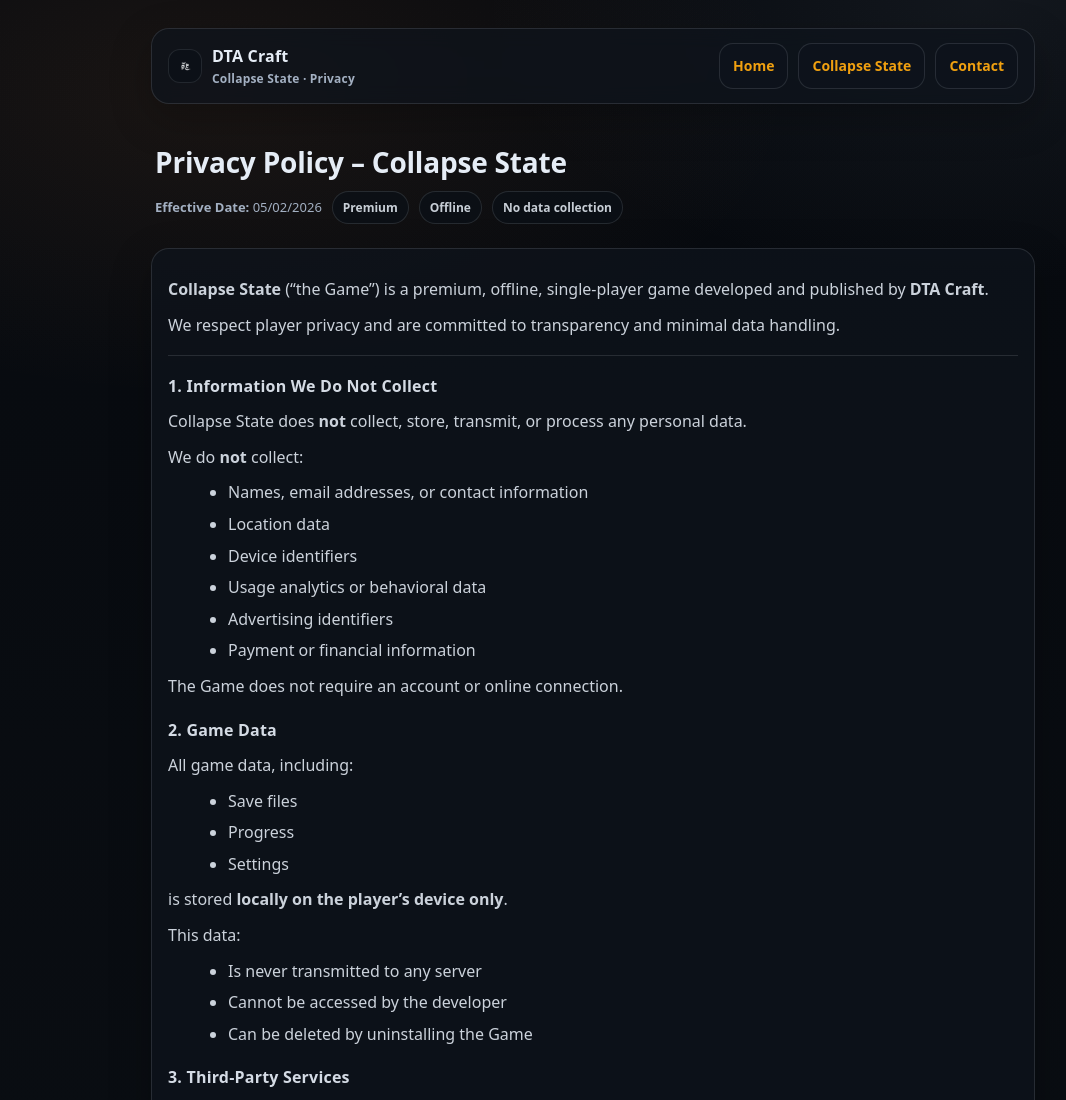
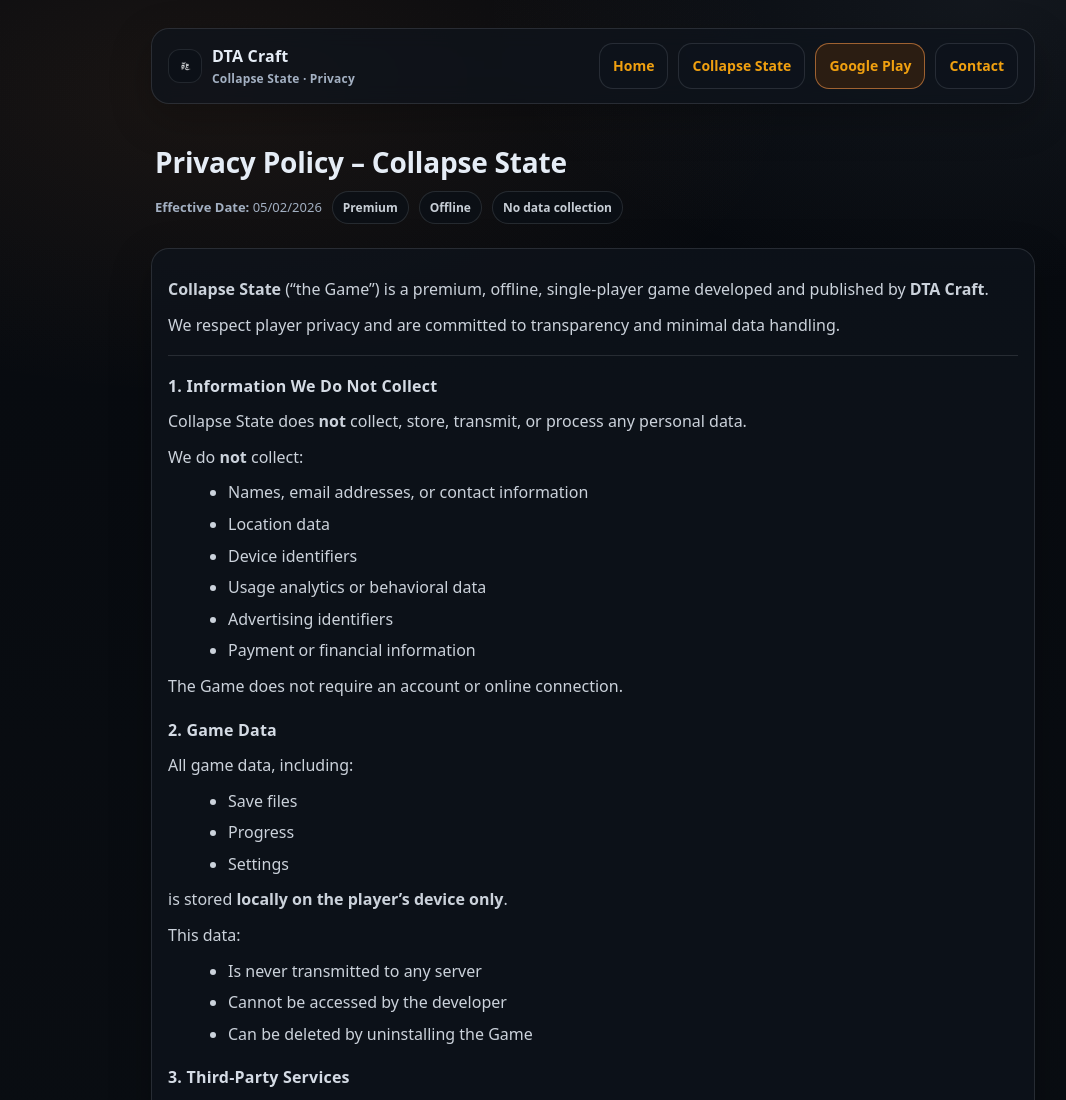
Before and after one commit to dtacraft/dtacraft-site, a plain HTML site: page dtacraft-site/collapse-state/privacy-policy.html in a window 1280 px wide. Shown: the top 1100 px of the page, without its empty margins (47-1113 px from the left). Drawn offline with Linux system fonts and the light colour scheme.

Commit message:
Update privacy-policy.html

```diff
--- a/dtacraft-site/collapse-state/privacy-policy.html
+++ b/dtacraft-site/collapse-state/privacy-policy.html
@@ -198,8 +198,7 @@
         <!-- Optional: change this to your Collapse State landing page if different -->
         <a class="btn" href="/collapse-state/">Collapse State</a>
 
-        <!-- Optional: set the real store URL when you have it -->
-        <!-- <a class="btn primary" href="https://play.google.com/store/apps/details?id=YOUR_PACKAGE_ID" target="_blank" rel="noopener">Google Play</a> -->
+        <a class="btn primary" href="https://play.google.com/store/apps/details?id=com.dtacraft.collapsestate" target="_blank" rel="noopener">Google Play</a>
 
         <a class="btn" href="mailto:contact@dtacraft.com">Contact</a>
       </div>
@@ -306,4 +305,5 @@
     document.getElementById("y").textContent = new Date().getFullYear();
   </script>
 </body>
+
 </html>
```
